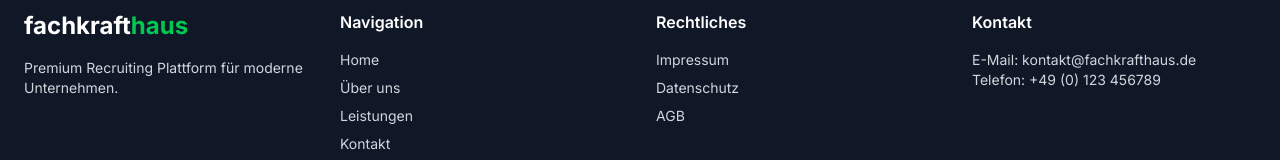
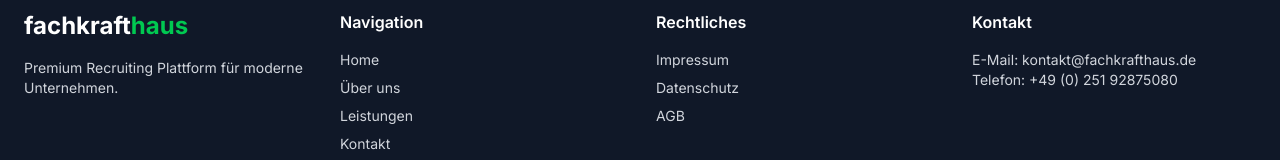
Before and after one commit to moccca1988-ai/fachkrafth, a Next.js app: page / in a window 1280 px wide. Shown: the part 3875-4035 px from the top of the page. Built offline with nearby package versions, Linux system fonts and the light colour scheme.

Commit message:
feat: Telefonnummer auf +49 251 92875080 aktualisiert

```diff
--- a/app/page.tsx
+++ b/app/page.tsx
@@ -293,7 +293,7 @@ export default function Home() {
             <div>
               <h4 className="font-semibold text-white mb-4">Kontakt</h4>
               <p className="text-sm">E-Mail: kontakt@fachkrafthaus.de</p>
-              <p className="text-sm">Telefon: +49 (0) 123 456789</p>
+              <p className="text-sm">Telefon: +49 (0) 251 92875080</p>
             </div>
           </div>
           <div className="border-t border-gray-800 pt-8 text-center text-sm">
```
